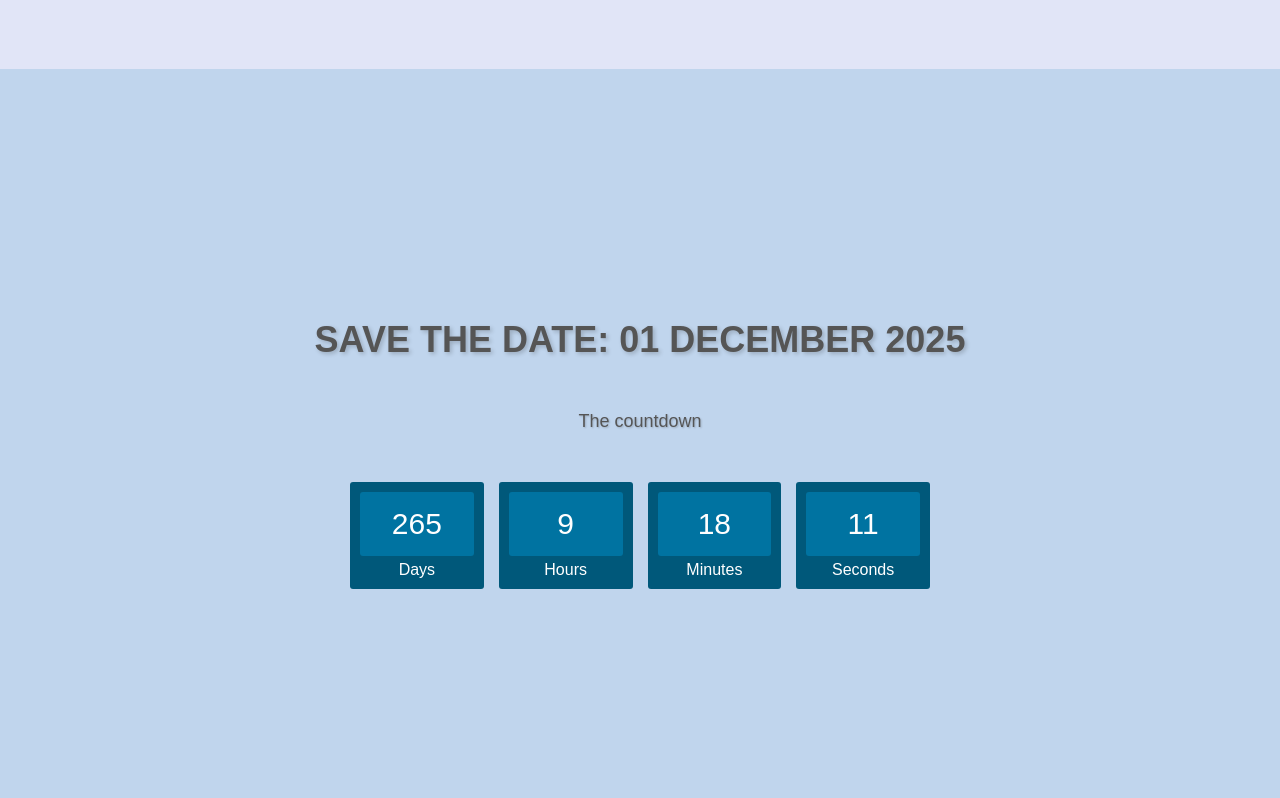
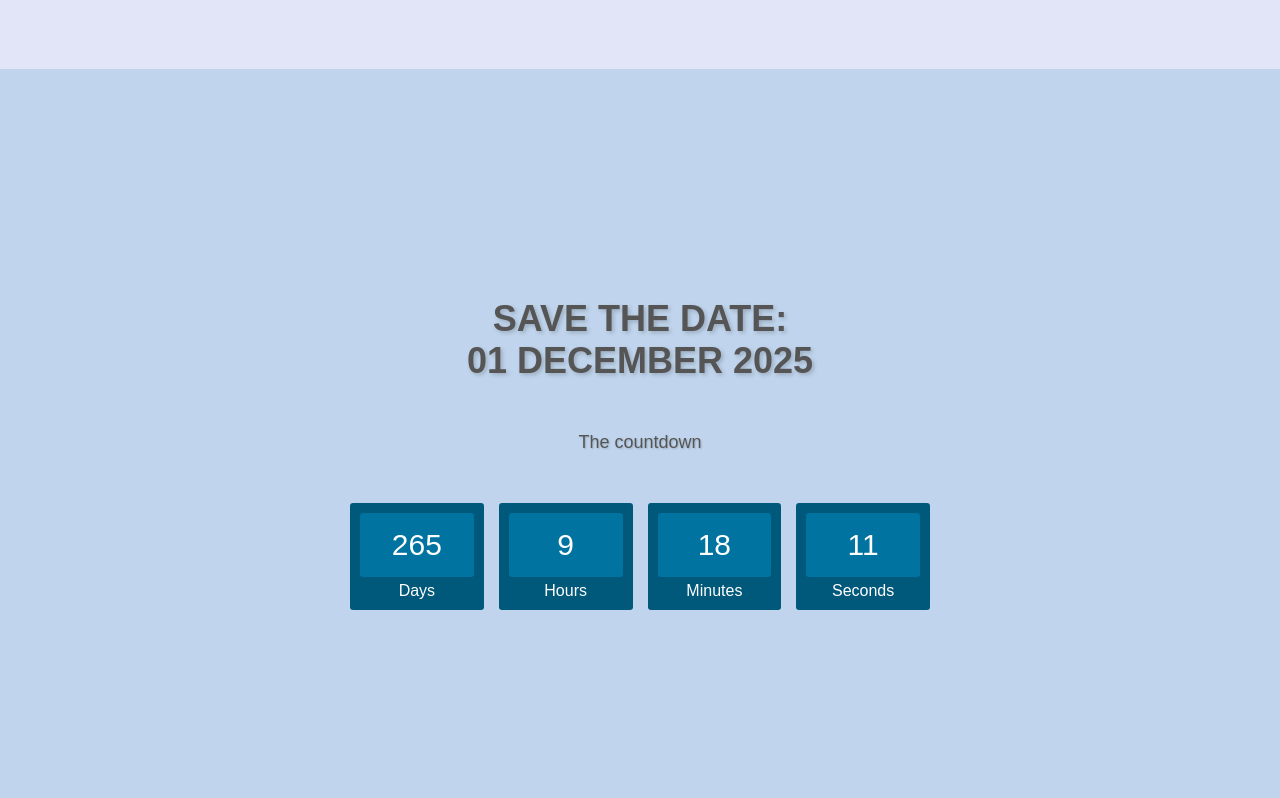
Before and after one commit to Dvheerden/Wedding, a plain HTML site: page index.html in a window 1280 px wide. Shown: the part 1841-2639 px from the top of the page. Drawn offline with nearby package versions, Linux system fonts and the light colour scheme.

Commit message:
Update index.html

```diff
--- a/index.html
+++ b/index.html
@@ -85,7 +85,7 @@
 </section>
 
 <section id="Date">
-    <h2>Save the date: 01 December 2025</h2>
+    <h2>Save the date: <br> 01 December 2025</h2>
     <p>The countdown</p>
     <div id="clockdiv">
         <div>
```
